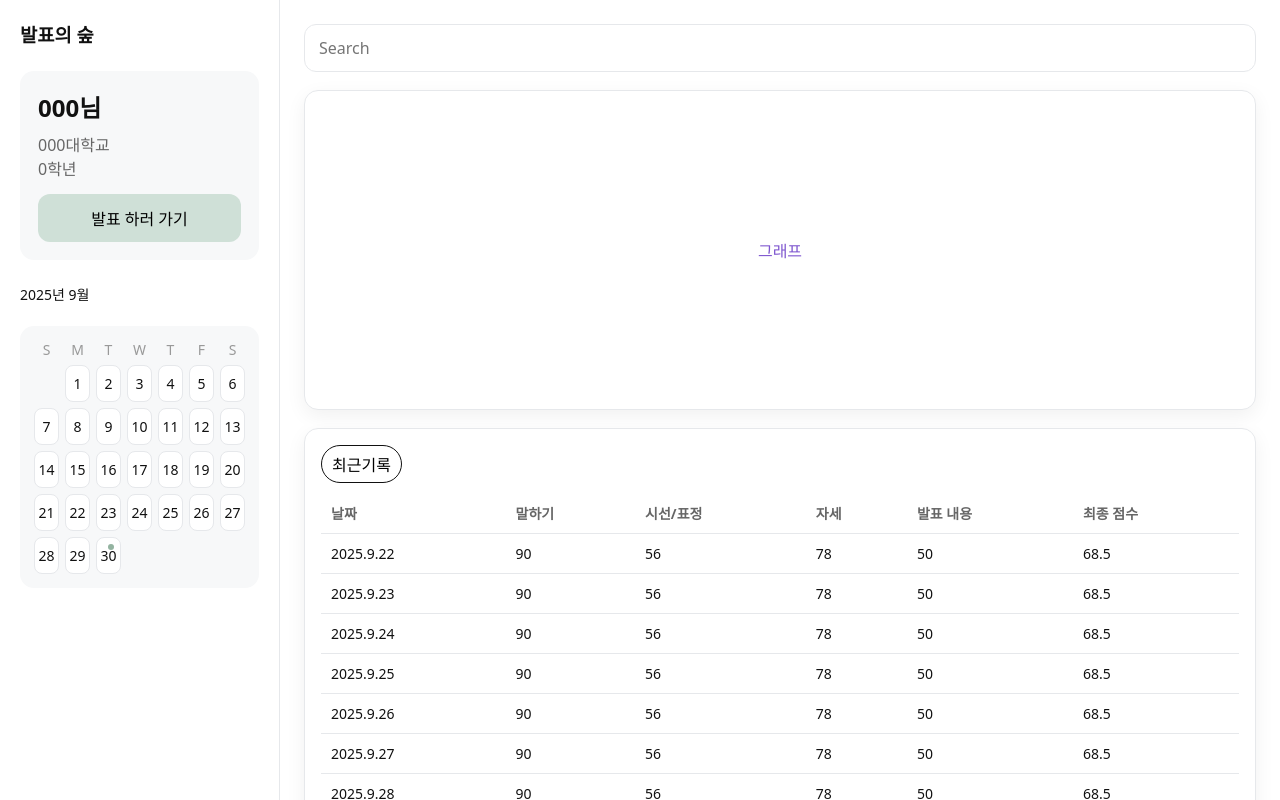
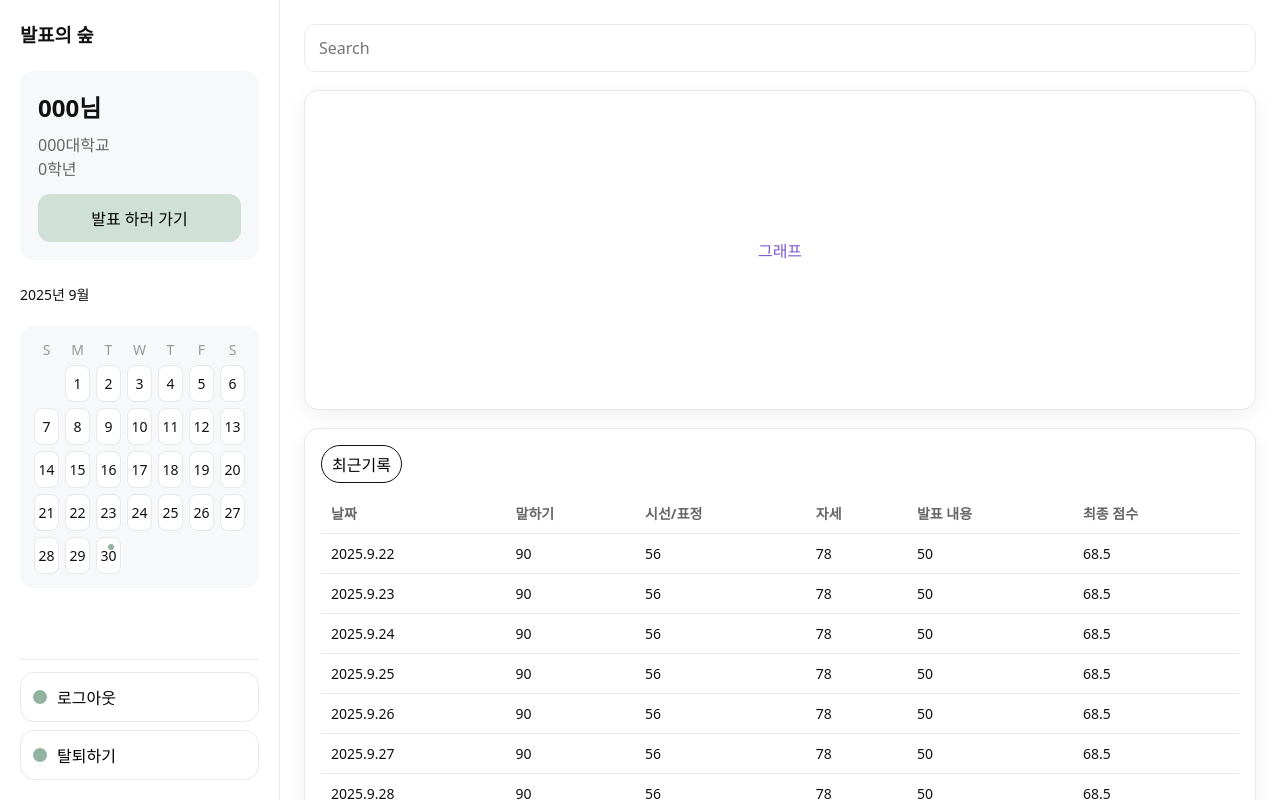
Before and after one commit to 2025-WEB-Project/2025_WEB_FE, a React (Vite) app: page /app in a window 1280 px wide. Built offline with nearby package versions, Linux system fonts and the light colour scheme.

Commit message:
mypage 수정

```diff
--- a/src/components/layout/Sidebar.tsx
+++ b/src/components/layout/Sidebar.tsx
@@ -36,18 +36,46 @@ const DayCell = styled.button<{ $isToday?: boolean; $isEmpty?: boolean; $selecte
 
 const Small = styled.div` color:#888; font-size:13px; `;
 
+/* 하단 영역(로그아웃/탈퇴) */
+const Bottom = styled.div`
+  margin-top: auto;                 /* 맨 아래로 밀기 */
+  padding-top: 12px;
+  border-top: 1px solid ${p=>p.theme.colors.border};
+  display: grid;
+  gap: 8px;
+`;
+
+const LineBtn = styled.button`
+  width: 100%;
+  display: flex; align-items: center; gap: 10px;
+  padding: 12px 12px;
+  background: #fff;
+  border: 1px solid ${p=>p.theme.colors.border};
+  border-radius: ${p=>p.theme.radius};
+`;
+
+const LogoDot = styled.span`
+  width: 14px; height: 14px; border-radius: 50%;
+  background: ${p=>p.theme.colors.primary};
+  display: inline-block;
+`;
+
 function buildMonth(date = new Date()){
   const y = date.getFullYear();
-  const m = date.getMonth(); // 0~11
+  const m = date.getMonth();
   const first = new Date(y, m, 1);
   const last = new Date(y, m+1, 0);
-  const startPad = first.getDay(); // 0: Sun
+  const startPad = first.getDay();
   const total = last.getDate();
 
   const cells: { day?: number; isEmpty?: boolean; isToday?: boolean }[] = [];
   for(let i=0;i<startPad;i++) cells.push({ isEmpty:true });
   for(let d=1; d<=total; d++){
-    const isToday = (new Date().getFullYear()===y && new Date().getMonth()===m && new Date().getDate()===d);
+    const isToday = (
+      new Date().getFullYear()===y &&
+      new Date().getMonth()===m &&
+      new Date().getDate()===d
+    );
     cells.push({ day:d, isEmpty:false, isToday });
   }
   return { y, m, cells };
@@ -67,8 +95,10 @@ export default function Sidebar(){
         <div style={{fontSize:24, fontWeight:700, marginBottom:8}}>000님</div>
         <div style={{color:"#666"}}>000대학교</div>
         <div style={{color:"#666"}}>0학년</div>
-        <button style={{marginTop:14, width:"100%", padding:"12px", borderRadius:12, border:"none", background:"#cfe0d7"}}
-                onClick={()=> nav("/present")}>
+        <button
+          style={{marginTop:14, width:"100%", padding:"12px", borderRadius:12, border:"none", background:"#cfe0d7"}}
+          onClick={()=> nav("/present")}
+        >
           발표 하러 가기
         </button>
       </Card>
@@ -104,6 +134,14 @@ export default function Sidebar(){
 
       {message && <Small>{message}</Small>}
 
+      <Bottom>
+        <LineBtn onClick={()=> nav("/login")}>
+          <LogoDot /> 로그아웃
+        </LineBtn>
+        <LineBtn onClick={()=> nav("/")}>
+          <LogoDot /> 탈퇴하기
+        </LineBtn>
+      </Bottom>
     </Wrap>
   );
 }
```
Lines whose indentation alone changed are shown as unchanged.
